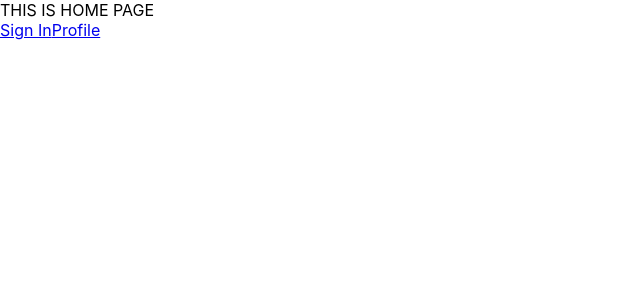
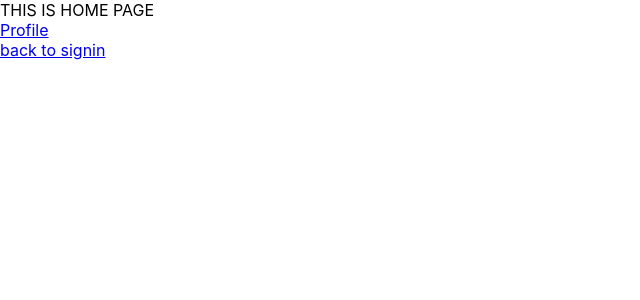
Before and after one commit to KatyaSr/Capstone-Frontend, a React (Create React App) app: page /Home in a window 1280 px wide. Shown: the top 300 px of the page, without its empty margins (0-640 px from the left). Built offline with nearby package versions, Linux system fonts and the light colour scheme.

Commit message:
new update

```diff
--- a/src/App.css
+++ b/src/App.css
@@ -18,3 +18,8 @@
   width:30rem;
   justify-content: space-between;
 }
+
+.columnContainer{
+  display:flex;
+  flex-direction: column;
+}
--- a/src/App.js
+++ b/src/App.js
@@ -4,6 +4,8 @@ import {Navigate, Routes, Route} from 'react-router-dom'
 import Home from "./components/Home";
 import Profile from "./components/profile";
 import SignIn from "./components/SignIn";
+import SignUp from "./components/SignUp";
+import ForgotPassword from "./components/Forgotpassword";
 
 
 function App() {
@@ -12,7 +14,9 @@ function App() {
         <Route  path = "/Home" element = {<Home />} />
         <Route  path = "/profile" element = {<Profile />} />
         <Route  path = "/signin" element = {<SignIn />} />
-        <Route  path = "*" element = {<Navigate to="/home"/>} />
+        <Route  path = "*" element = {<Navigate to="/SignIn"/>} />
+        <Route  path = "/signup" element = {<SignUp />} />
+        <Route  path = "/Forgotpassword" element = {<ForgotPassword />} />
       </Routes>
   );
 }
--- /dev/null
+++ b/src/components/Forgotpassword.js
@@ -0,0 +1,13 @@
+import React from "react";
+import {Link} from "react-router-dom";
+
+function Forgotpassword() {
+    return <div className="columnContainer">
+        THIS IS Forgotpassword PAGE
+            <Link to = "/SignIn">
+                back to signin
+            </Link>
+        </div>;
+}
+
+export default Forgotpassword;
--- a/src/components/Home.js
+++ b/src/components/Home.js
@@ -2,12 +2,14 @@ import React from "react";
 import {Link} from "react-router-dom";
 
 function Home() {
-    return <div>
+    return <div className="columnContainer">
         THIS IS HOME PAGE
         <div>
-            <Link to="/signin">Sign In</Link>
             <Link to="/profile">Profile</Link>
         </div>
+        <Link to = "/SignIn">
+            back to signin
+        </Link>
         </div>;
 }
 
--- a/src/components/SignIn.js
+++ b/src/components/SignIn.js
@@ -6,8 +6,11 @@ import FormControlLabel from '@mui/material/FormControlLabel';
 import Link from '@mui/material/Link';
 import Typography from '@mui/material/Typography';
 import Grid from '@mui/material/Grid';
+import {Link as NavigateLink } from "react-router-dom";
+import {useNavigate} from 'react-router-dom';
 
 const SignIn = (props) => {
+    const navigate = useNavigate();
     return (
         <div className='sign-in-container'>
             <Typography component="h1" variant="h5">
@@ -38,19 +41,19 @@ const SignIn = (props) => {
                 control={<Checkbox value="remember" color="primary" />}
                 label="Remember me"
             />
-            <Button type="submit" variant="contained" sx={{ mt: 2 }}>
+            <Button type="submit" onClick = {() =>navigate('/home')} variant="contained" sx={{ mt: 2 }}>
                 Sign In
             </Button>
             <div className='options-container'>
                 <Grid item xs>
-                <Link href="#" variant="body2">
+                <NavigateLink to="/Forgotpassword" variant="body2">
                     Forgot password
-                </Link>
+                </NavigateLink>
                 </Grid>
                 <Grid item>
-                <Link href="#" variant="body2">
+                <NavigateLink to="/SignUp" variant="body2">
                     Sign Up
-                </Link>
+                </NavigateLink>
                 </Grid>
             </div>
         </div>
--- /dev/null
+++ b/src/components/SignUp.js
@@ -0,0 +1,16 @@
+import React from "react";
+import {Link} from "react-router-dom";
+
+
+function SignUp() {
+    return (
+        <div className="columnContainer">
+            THIS IS SignUp PAGE
+            <Link to = "/SignIn">
+                back to signin
+            </Link>
+        </div>
+    );
+}
+
+export default SignUp;
--- a/src/components/profile.js
+++ b/src/components/profile.js
@@ -1,7 +1,13 @@
 import React from "react";
+import {Link} from "react-router-dom";
 
 function Profile() {
-    return <div> THIS IS profile PAGE</div>;
+    return <div className="columnContainer">
+    THIS IS profile PAGE
+    <Link to = "/Home">
+        back to home
+    </Link>
+    </div>;
 }
 
 export default Profile;
```
